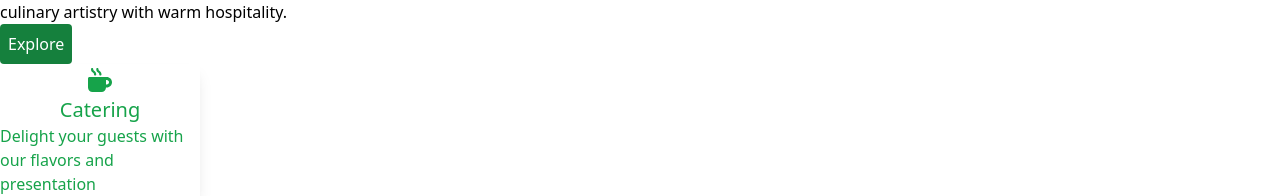
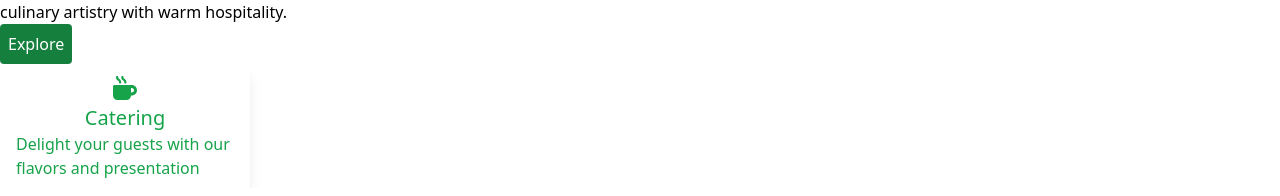
Before and after one commit to anikaivnath/Foodism, a React (Vite) app in the folder Foodism/: page / in a window 1280 px wide. Shown: the part 1420-1616 px from the top of the page. Built offline with nearby package versions, Linux system fonts and the light colour scheme; a web font is replaced by a local one.

Commit message:
fix(JourneySection): adjust catering section width and add padding for improved layout

```diff
--- a/Foodism/src/Components/JourneySection.jsx
+++ b/Foodism/src/Components/JourneySection.jsx
@@ -18,14 +18,14 @@ const journey = () => {
     </div>
     </div>
 
-    <div className='w-[200px] justify-center text-green-600 shadow-lg '>
+    <div className='w-[250px] justify-center text-green-600 shadow-lg p-2'>
   <p className='text-center text-2xl'>
     <FontAwesomeIcon icon={faMugHot} />
   </p>
   <p className='text-center text-xl'>
     Catering
   </p>
-  <p>Delight your guests with our flavors and presentation</p>
+  <p className='pl-2'>Delight your guests with our flavors and presentation</p>
 </div>
 
 
```
